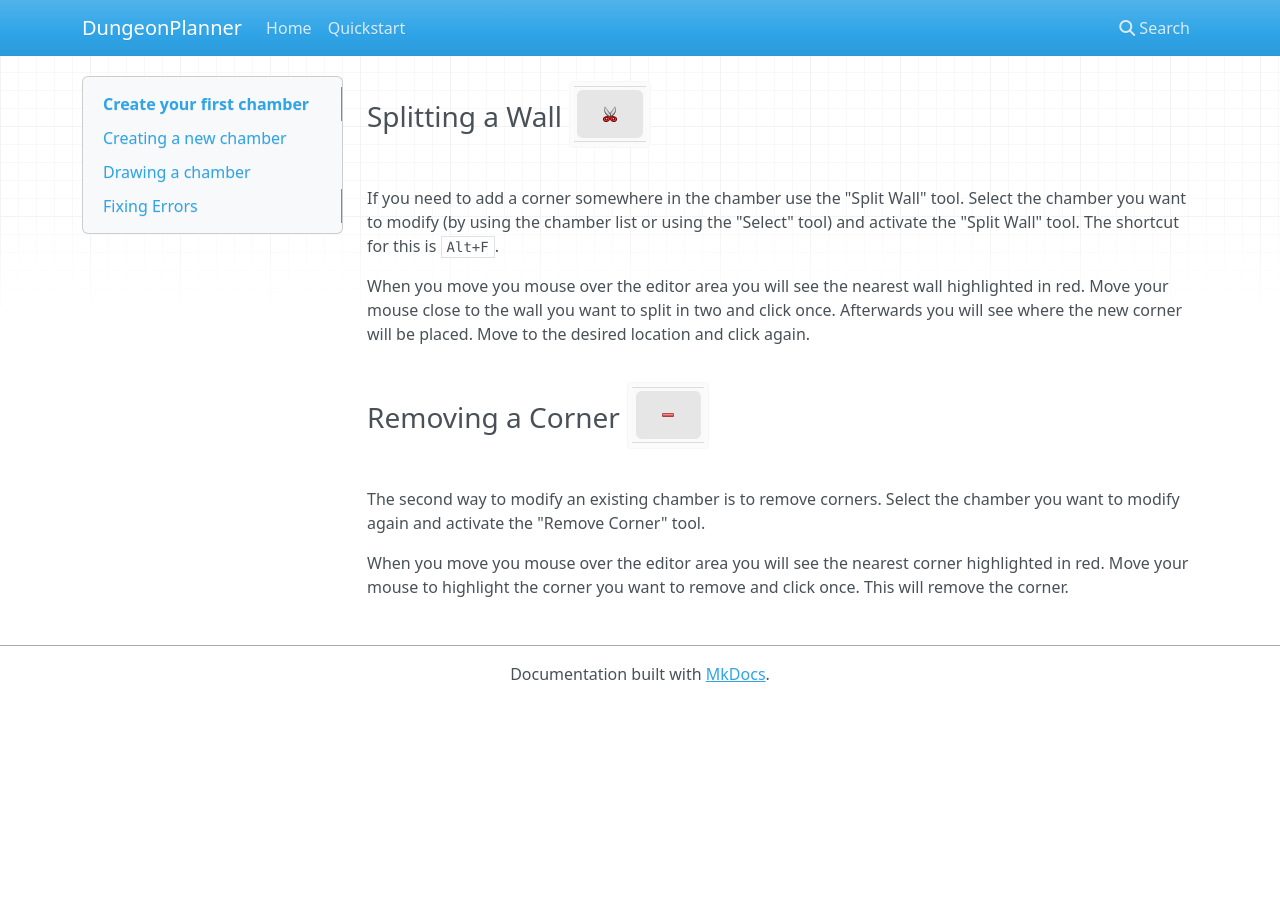
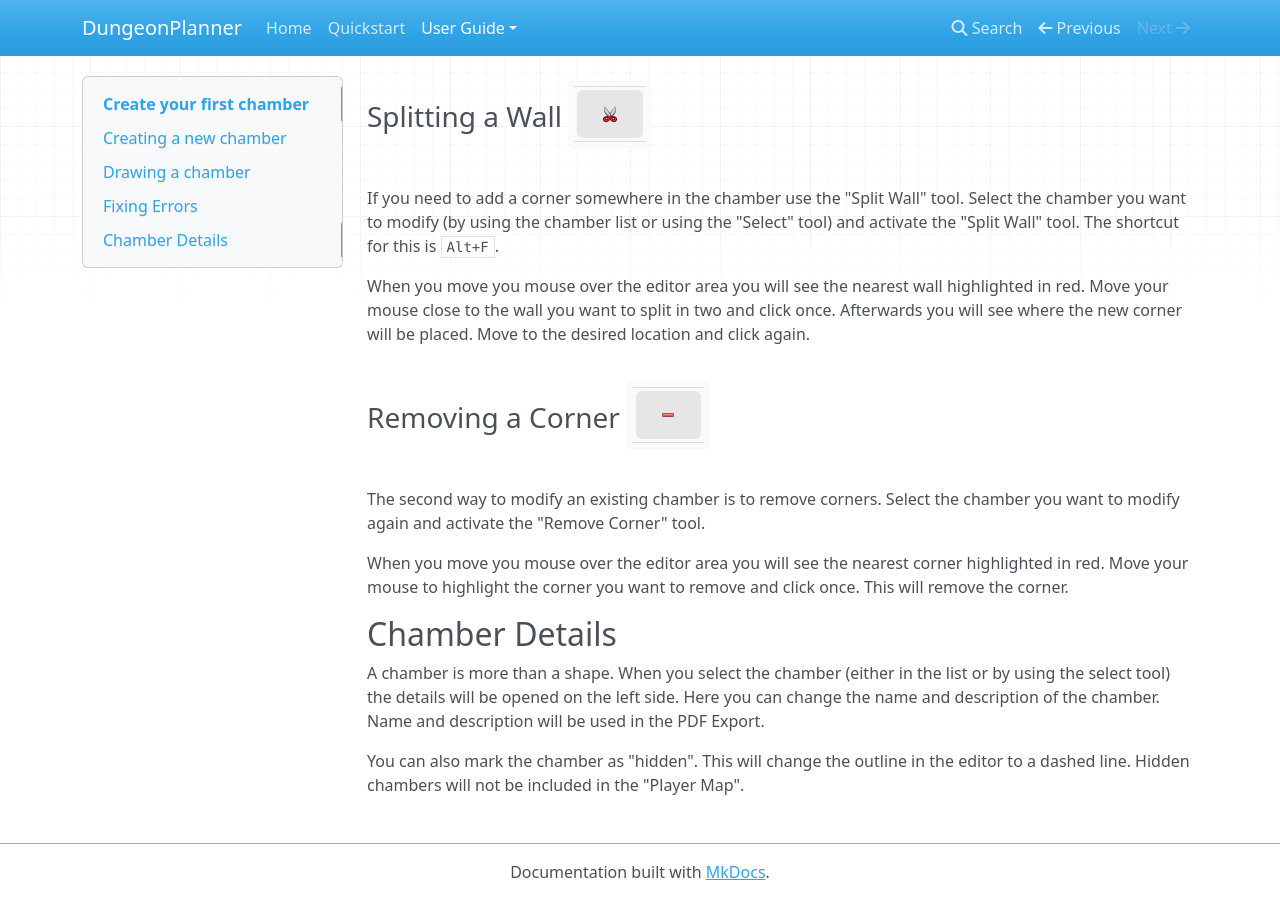
Before and after one commit to H4kor/dungeon-planner, an MkDocs documentation site: the page built from docs/docs/user-guide/first_chamber.md, in a window 1280 px wide and 900 px high, scrolled down 826 px. Built offline with MkDocs 1.6.1, drawn with Linux system fonts in a browser that asks for light colours; nearby versions of some CDN libraries; before the commit the page ends 1528 px from its top, so only the background shows below that.

Commit message:
first user guide page

```diff
--- a/docs/docs/first_chamber.md
+++ b/docs/docs/user-guide/first_chamber.md
@@ -4,7 +4,7 @@ Rooms, corridors and (any type other enclosed space) are called *chambers* in Du
 Chambers are the fundemental building blocks of any dungeon.
 A chamber might have doors and objected related to them, but these are added in later steps.
 
-## Creating a new chamber ![New Chamber](assets/tools/new_chamber.png)
+## Creating a new chamber ![New Chamber](../assets/tools/new_chamber.png)
 
 To create a new chamber use the "New Chamber" tool. Alternatively you can use the shortcut `Alt+C`.
 This will add a new chamber to the chamber list in the navigation on the left side.
@@ -12,7 +12,7 @@ The editor will change to the "append" mode for the newly created chamber.
 
 
 
-## Drawing a chamber ![Append Chamber](assets/tools/edit_chamber.png)
+## Drawing a chamber ![Append Chamber](../assets/tools/edit_chamber.png)
 
 After creating a new chamber you can add corners to it by simply clicking in the edior.
 If you somehow exited the "append" mode, select the chamber in the list on the left and use the "Append Chamber" tool.
@@ -33,7 +33,7 @@ Repeat this process until your first chamber is finished.
 While working on your dungeon at some point you will need to change a chamber.
 This can be done using the "Split Wall" and "Remove Corner" tools
 
-### Splitting a Wall ![Split Wall](assets/tools/split_wall.png)
+### Splitting a Wall ![Split Wall](../assets/tools/split_wall.png)
 
 If you need to add a corner somewhere in the chamber use the "Split Wall" tool.
 Select the chamber you want to modify (by using the chamber list or using the "Select" tool) and activate the "Split Wall" tool.
@@ -44,7 +44,7 @@ Move your mouse close to the wall you want to split in two and click once.
 Afterwards you will see where the new corner will be placed.
 Move to the desired location and click again.
 
-### Removing a Corner ![Remove Corner](assets/tools/remove_corner.png)
+### Removing a Corner ![Remove Corner](../assets/tools/remove_corner.png)
 
 The second way to modify an existing chamber is to remove corners.
 Select the chamber you want to modify again and activate the "Remove Corner" tool.
@@ -52,3 +52,14 @@ Select the chamber you want to modify again and activate the "Remove Corner" too
 When you move you mouse over the editor area you will see the nearest corner highlighted in red.
 Move your mouse to highlight the corner you want to remove and click once.
 This will remove the corner.
+
+## Chamber Details
+
+A chamber is more than a shape.
+When you select the chamber (either in the list or by using the select tool) the details will be opened on the left side.
+Here you can change the name and description of the chamber.
+Name and description will be used in the PDF Export.
+
+You can also mark the chamber as "hidden".
+This will change the outline in the editor to a dashed line.
+Hidden chambers will not be included in the "Player Map".
--- a/docs/mkdocs.yml
+++ b/docs/mkdocs.yml
@@ -3,6 +3,9 @@ site_name: DungeonPlanner
 nav:
   - Home: index.md
   - Quickstart: quickstart.md
+  - User Guide:
+    - First Chamber: user-guide/first_chamber.md
+
 
 markdown_extensions:
   - attr_list
```
